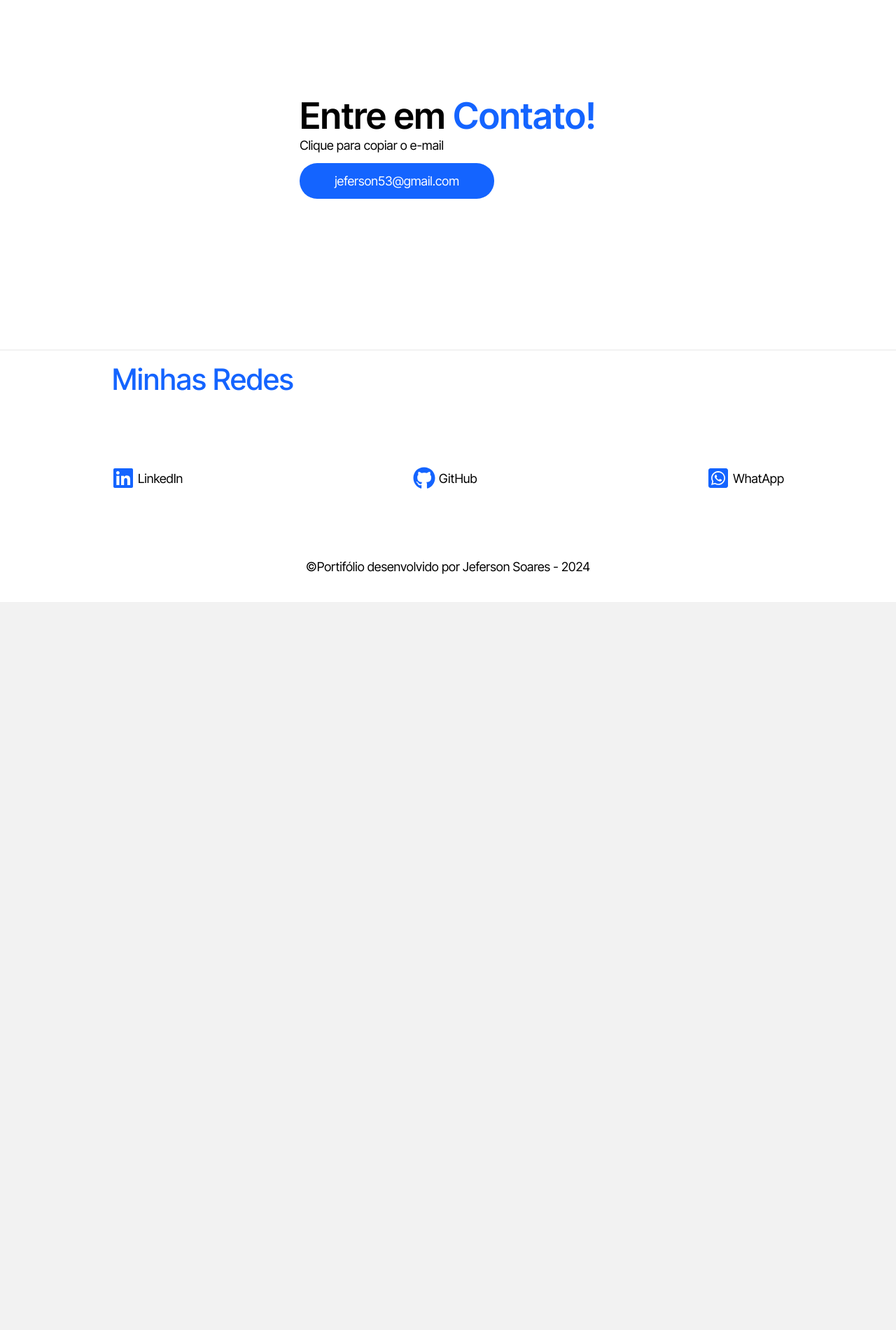
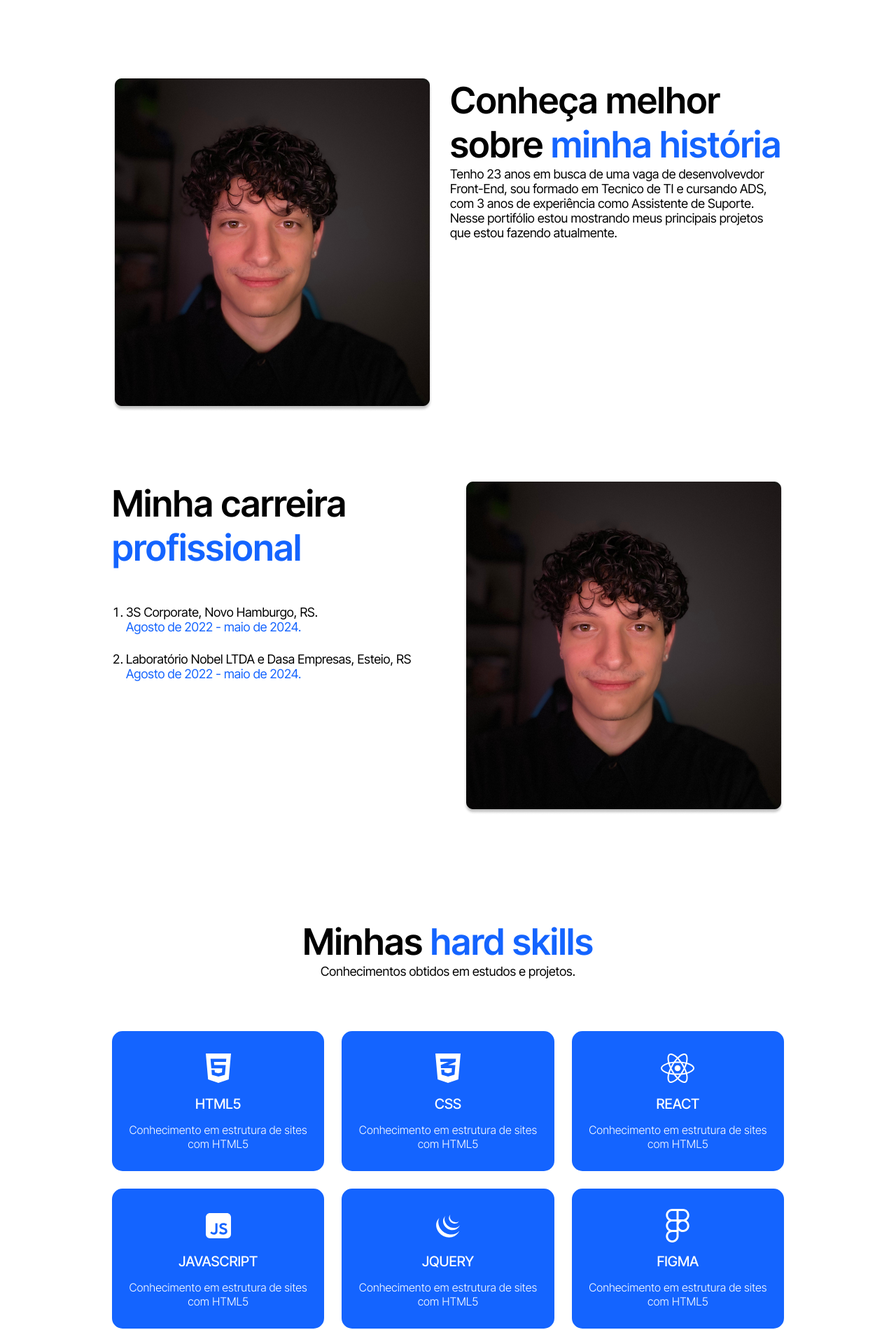
Before and after one commit to jef-sorridente/portifolio-jeferson-soares, a React (Vite) app: page /about in a window 1280 px wide. Shown: the part 266-2166 px from the top of the page at 70% size. Before the commit the page ends 1126 px from the top, so only its background shows below. Built offline with nearby package versions, Linux system fonts and the light colour scheme.

Commit message:
ajustes sobre mim

```diff
--- a/src/components/Email/Email.css
+++ b/src/components/Email/Email.css
@@ -1,3 +1,4 @@
 .social-media {
   margin: 200px 0;
+  text-align: center;
 }
--- a/src/components/Header/index.jsx
+++ b/src/components/Header/index.jsx
@@ -35,16 +35,16 @@ const Header = () => {
               {openMenu === "sobre" && (
                 <ul className="dropdown">
                   <li>
-                    <Link to="about/#history">História</Link>
+                    <a href="/about/#history">História</a>
                   </li>
                   <li>
-                    <Link to="about/#history">Carreira</Link>
+                    <a href="/about/#works">Carreira</a>
                   </li>
                   <li>
-                    <Link to="about/#history">Skills</Link>
+                    <a href="/about/#skills">Skills</a>
                   </li>
                   <li>
-                    <Link to="about/#history">Educação</Link>
+                    <a href="/about/#education">Educação</a>
                   </li>
                 </ul>
               )}
--- a/src/pages/About/About.css
+++ b/src/pages/About/About.css
@@ -0,0 +1,83 @@
+.about {
+  padding: 0 160px;
+}
+.about > h2 {
+  text-align: center;
+  margin: 100px 0;
+}
+.about-details {
+  display: flex;
+  justify-content: space-between;
+  gap: 25px;
+  margin-bottom: 100px;
+}
+.list-works {
+  display: flex;
+  flex-direction: column;
+  gap: 25px;
+  margin-top: 50px;
+  margin-left: 20px;
+}
+
+.list-works > li {
+  list-style-type: decimal;
+}
+
+.list-works > li > span {
+  color: var(--secondary-color);
+}
+
+#skills {
+  flex-direction: column;
+  text-align: center;
+}
+
+.subtitle-skills {
+  margin: 50px 0;
+}
+
+.container-card {
+  display: flex;
+  justify-content: center;
+  align-items: center;
+  flex-wrap: wrap;
+  gap: 25px;
+}
+
+.card {
+  display: flex;
+  flex-direction: column;
+  align-items: center;
+  justify-content: center;
+  gap: 15px;
+  flex: auto;
+  width: 300px;
+  height: 200px;
+  background-color: var(--secondary-color);
+  color: var(--primary-color);
+  border-radius: 15px;
+  padding: 15px;
+  text-align: center;
+  transition: 0.3s;
+}
+
+.card svg {
+  font-size: 48px;
+}
+
+.card h3 {
+  font-size: 20px;
+  font-weight: 500;
+  text-transform: uppercase;
+}
+
+.card p {
+  font-size: 16px;
+  font-weight: 300;
+}
+
+.card:hover {
+  transition: 0.3s;
+  transform: scale(1.02);
+  background-color: var(--hover-color);
+}
--- a/src/pages/About/index.jsx
+++ b/src/pages/About/index.jsx
@@ -1,13 +1,98 @@
 //Css
 import "./About.css";
+
+//Imagens
+import imageProfile from "../../assets/imageProfile.png";
+
+//Icons
+import { FaCss3Alt, FaFigma, FaHtml5, FaReact } from "react-icons/fa";
+import { RiJavascriptFill } from "react-icons/ri";
+import { DiJqueryLogo } from "react-icons/di";
 
 const About = () => {
   return (
     <section className="about">
-      <h1 className="title">
+      <h2 className="title">
         <span>Sobre Mim</span>
-      </h1>
-      <button>Mais Sobre Mim</button>
+      </h2>
+      <section className="about-details" id="history">
+        <img src={imageProfile} alt="Foto de perfil do Jeferson Soares" />
+        <div>
+          <h2 className="subtitle">
+            Conheça melhor <br />
+            sobre <span> minha história</span>
+          </h2>
+          <p>
+            Tenho 23 anos em busca de uma vaga de desenvolvevdor Front-End, sou
+            formado em Tecnico de TI e cursando ADS, com 3 anos de experiência
+            como Assistente de Suporte. <br />
+            Nesse portifólio estou mostrando meus principais projetos que estou
+            fazendo atualmente.
+          </p>
+        </div>
+      </section>
+      <section className="about-details" id="works">
+        <div>
+          <h2 className="subtitle">
+            Minha carreira
+            <br /> <span> profissional</span>
+          </h2>
+          <ol className="list-works">
+            <li>
+              3S Corporate, Novo Hamburgo, RS.
+              <br />
+              <span>Agosto de 2022 - maio de 2024.</span>
+            </li>
+            <li>
+              Laboratório Nobel LTDA e Dasa Empresas, Esteio, RS
+              <br />
+              <span>Agosto de 2022 - maio de 2024.</span>
+            </li>
+          </ol>
+        </div>
+        <img src={imageProfile} alt="Foto de perfil do Jeferson Soares" />
+      </section>
+      <section className="about-details" id="skills">
+        <div className="subtitle-skills">
+          <h2 className="subtitle">
+            Minhas
+            <span> hard skills</span>
+          </h2>
+          <p>Conhecimentos obtidos em estudos e projetos.</p>
+        </div>
+        <div className="container-card">
+          <div className="card">
+            <FaHtml5 />
+            <h3>HTML5</h3>
+            <p>Conhecimento em estrutura de sites com HTML5</p>
+          </div>
+          <div className="card">
+            <FaCss3Alt />
+            <h3>CSS</h3>
+            <p>Conhecimento em estrutura de sites com HTML5</p>
+          </div>
+          <div className="card">
+            <FaReact />
+            <h3>REACT</h3>
+            <p>Conhecimento em estrutura de sites com HTML5</p>
+          </div>
+          <div className="card">
+            <RiJavascriptFill />
+            <h3>JavaScript</h3>
+            <p>Conhecimento em estrutura de sites com HTML5</p>
+          </div>
+          <div className="card">
+            <DiJqueryLogo />
+            <h3>JQuery</h3>
+            <p>Conhecimento em estrutura de sites com HTML5</p>
+          </div>
+          <div className="card">
+            <FaFigma />
+            <h3>Figma</h3>
+            <p>Conhecimento em estrutura de sites com HTML5</p>
+          </div>
+        </div>
+      </section>
     </section>
   );
 };
```
